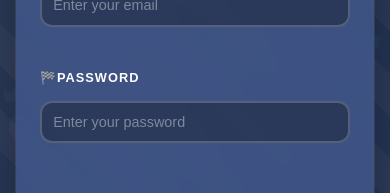
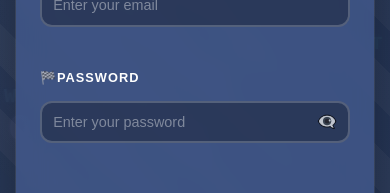
Before and after one commit to gearuptyping/gearup_typing, a React (Vite) app: page /login in a window 390 px wide. Shown: the part 354-547 px from the top of the page. Built offline with nearby package versions, Linux system fonts and the light colour scheme; no server answers.

Commit message:
eye icon

```diff
--- a/src/pages/AuthPages.css
+++ b/src/pages/AuthPages.css
@@ -364,6 +364,44 @@
   transform: scale(0.98);
 }
 
+/* ===== PASSWORD INPUT WITH EYE TOGGLE ===== */
+.password-input-wrapper {
+  position: relative;
+  display: flex;
+  align-items: center;
+}
+
+.password-input-wrapper input {
+  flex: 1;
+  padding-right: 45px !important;
+}
+
+.password-toggle-btn {
+  position: absolute;
+  right: 10px;
+  background: none;
+  border: none;
+  cursor: pointer;
+  font-size: 1.2rem;
+  padding: 5px;
+  display: flex;
+  align-items: center;
+  justify-content: center;
+  color: rgba(255, 255, 255, 0.7);
+  transition: all 0.2s ease;
+  -webkit-tap-highlight-color: transparent;
+  z-index: 2;
+}
+
+.password-toggle-btn:hover {
+  color: gold;
+  transform: scale(1.1);
+}
+
+.password-toggle-btn:active {
+  transform: scale(0.95);
+}
+
 /* ===== RESPONSIVE ===== */
 
 /* Tablet */
@@ -417,6 +455,15 @@
   .floating-letter-auth {
     opacity: 0.05;
   }
+
+  .password-toggle-btn {
+    font-size: 1rem;
+    right: 8px;
+  }
+
+  .password-input-wrapper input {
+    padding-right: 40px !important;
+  }
 }
 
 /* Very Small Mobile */
--- a/src/pages/Game.css
+++ b/src/pages/Game.css
@@ -4,12 +4,18 @@
 .game-container {
   min-height: 100vh;
   background: #41588a;
+  background-image:
+    linear-gradient(45deg, rgba(255, 255, 255, 0.1) 25%, transparent 25%),
+    linear-gradient(-45deg, rgba(255, 255, 255, 0.1) 25%, transparent 25%);
+  background-size: 30px 30px;
+  background-position:
+    0 0,
+    0 15px;
   display: flex;
   align-items: center;
   justify-content: center;
   padding: 1rem;
 }
-
 /* Game Box */
 .game-box {
   width: 1300px;
--- a/src/pages/Login.jsx
+++ b/src/pages/Login.jsx
@@ -3,6 +3,41 @@ import React, { useState, useEffect } from "react";
 import { useNavigate, Link } from "react-router-dom";
 import { auth, signInWithEmailAndPassword } from "../firebase";
 import "./AuthPages.css";
+
+// Password input component with eye toggle
+const PasswordInput = ({
+  label,
+  value,
+  onChange,
+  placeholder,
+  showPassword,
+  setShowPassword,
+  id,
+}) => {
+  return (
+    <div className="form-group">
+      <label>{label}</label>
+      <div className="password-input-wrapper">
+        <input
+          type={showPassword ? "text" : "password"}
+          value={value}
+          onChange={onChange}
+          required
+          placeholder={placeholder}
+          id={id}
+        />
+        <button
+          type="button"
+          className="password-toggle-btn"
+          onClick={() => setShowPassword(!showPassword)}
+          tabIndex="-1"
+        >
+          {showPassword ? "👁️" : "👁️‍🗨️"}
+        </button>
+      </div>
+    </div>
+  );
+};
 
 const Login = () => {
   // State Variables
@@ -11,6 +46,7 @@ const Login = () => {
   const [error, setError] = useState("");
   const [loading, setLoading] = useState(false);
   const [floatingLetters, setFloatingLetters] = useState([]);
+  const [showPassword, setShowPassword] = useState(false);
 
   const navigate = useNavigate();
 
@@ -120,16 +156,15 @@ const Login = () => {
             />
           </div>
 
-          <div className="form-group">
-            <label>Password</label>
-            <input
-              type="password"
-              value={password}
-              onChange={(e) => setPassword(e.target.value)}
-              required
-              placeholder="Enter your password"
-            />
-          </div>
+          <PasswordInput
+            label="Password"
+            value={password}
+            onChange={(e) => setPassword(e.target.value)}
+            placeholder="Enter your password"
+            showPassword={showPassword}
+            setShowPassword={setShowPassword}
+            id="password"
+          />
 
           <button type="submit" disabled={loading} className="auth-button">
             {loading ? "Logging in..." : "Log In"}
--- a/src/pages/SignUp.jsx
+++ b/src/pages/SignUp.jsx
@@ -3,6 +3,41 @@ import React, { useState, useEffect } from "react";
 import { useNavigate, Link } from "react-router-dom";
 import { auth, createUserWithEmailAndPassword } from "../firebase";
 import "./AuthPages.css";
+
+// Password input component with eye toggle
+const PasswordInput = ({
+  label,
+  value,
+  onChange,
+  placeholder,
+  showPassword,
+  setShowPassword,
+  id,
+}) => {
+  return (
+    <div className="form-group">
+      <label>{label}</label>
+      <div className="password-input-wrapper">
+        <input
+          type={showPassword ? "text" : "password"}
+          value={value}
+          onChange={onChange}
+          required
+          placeholder={placeholder}
+          id={id}
+        />
+        <button
+          type="button"
+          className="password-toggle-btn"
+          onClick={() => setShowPassword(!showPassword)}
+          tabIndex="-1"
+        >
+          {showPassword ? "👁️" : "👁️‍🗨️"}
+        </button>
+      </div>
+    </div>
+  );
+};
 
 const SignUp = () => {
   // State Variables
@@ -12,6 +47,8 @@ const SignUp = () => {
   const [error, setError] = useState("");
   const [loading, setLoading] = useState(false);
   const [floatingLetters, setFloatingLetters] = useState([]);
+  const [showPassword, setShowPassword] = useState(false);
+  const [showConfirmPassword, setShowConfirmPassword] = useState(false);
 
   const navigate = useNavigate();
 
@@ -130,27 +167,25 @@ const SignUp = () => {
             />
           </div>
 
-          <div className="form-group">
-            <label>Password</label>
-            <input
-              type="password"
+          <PasswordInput
+            label="Password"
             value={password}
             onChange={(e) => setPassword(e.target.value)}
-              required
             placeholder="Enter password (min 6 characters)"
+            showPassword={showPassword}
+            setShowPassword={setShowPassword}
+            id="password"
           />
-          </div>
 
-          <div className="form-group">
-            <label>Confirm Password</label>
-            <input
-              type="password"
+          <PasswordInput
+            label="Confirm Password"
             value={confirmPassword}
             onChange={(e) => setConfirmPassword(e.target.value)}
-              required
             placeholder="Confirm your password"
+            showPassword={showConfirmPassword}
+            setShowPassword={setShowConfirmPassword}
+            id="confirmPassword"
           />
-          </div>
 
           <button type="submit" disabled={loading} className="auth-button">
             {loading ? "Creating Account..." : "Sign Up"}
```
Lines whose indentation alone changed are shown as unchanged.
